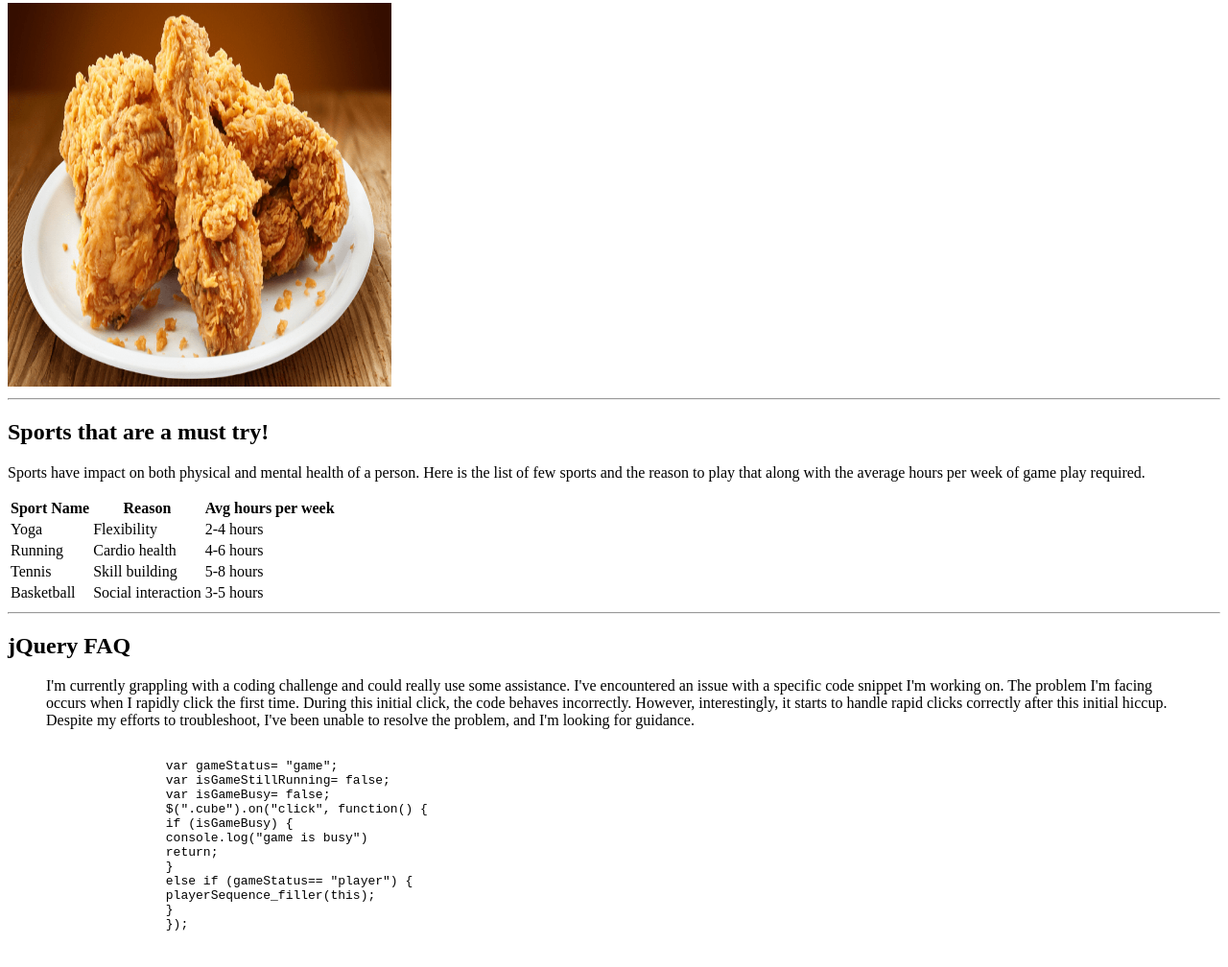
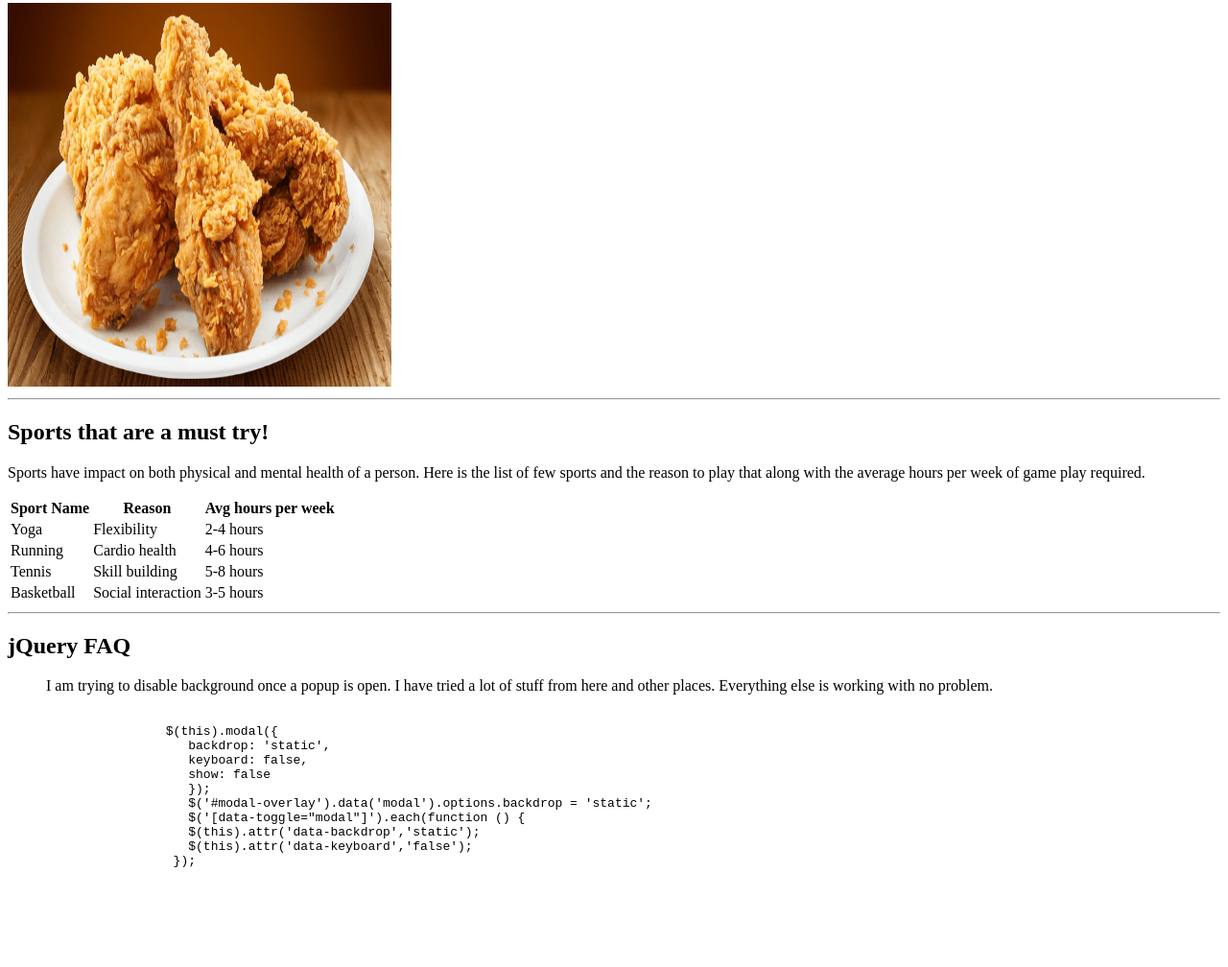
Before and after one commit to 44-563-WebApps-F23/44563-webapps-f23-assignment3-MissTatineni, a plain HTML site: page mystats.html in a window 1280 px wide. Shown: the part 168-1176 px from the top of the page at 96% size. After the commit the page ends 1119 px from the top, so only its background shows below. Drawn offline with Linux system fonts and the light colour scheme; files whose address does not match are found by name.

Commit message:
update mystats jQuery

```diff
--- a/mystats.html
+++ b/mystats.html
@@ -48,26 +48,22 @@
          </table>
          <hr>
          <h2>jQuery FAQ</h2>
-         <blockquote cite="https://stackoverflow.com/questions/77063359/code-issue-handling-rapid-clicks-and-game-initialization">
-         <p> I'm currently grappling with a coding challenge and could really use some assistance.
-          I've encountered an issue with a specific code snippet I'm working on.
-          The problem I'm facing occurs when I rapidly click the first time. During this initial click, the code behaves incorrectly.
-          However, interestingly, it starts to handle rapid clicks correctly after this initial hiccup. Despite my efforts to troubleshoot,
-          I've been unable to resolve the problem, and I'm looking for guidance.</p>
+         <blockquote cite="https://stackoverflow.com/questions/77061701/jquery-can-not-get-backdrop-keyboard-working">
+         <p> I am trying to disable background once a popup is open.
+             I have tried a lot of stuff from here and other places.
+             Everything else is working with no problem.</p>
           <pre>
             <code>
-                var gameStatus= "game";
-                var isGameStillRunning= false;
-                var isGameBusy= false;
-                $(".cube").on("click", function() {
-                if (isGameBusy) {
-                console.log("game is busy")
-                return;
-                }
-                else if (gameStatus== "player") {
-                playerSequence_filler(this);
-                }
-                });
+                $(this).modal({
+                   backdrop: 'static',
+                   keyboard: false,
+                   show: false
+                   });
+                   $('#modal-overlay').data('modal').options.backdrop = 'static';
+                   $('[data-toggle="modal"]').each(function () {
+                   $(this).attr('data-backdrop','static');
+                   $(this).attr('data-keyboard','false');
+                 });
                 </code>
             </pre>
          </blockquote>
```
